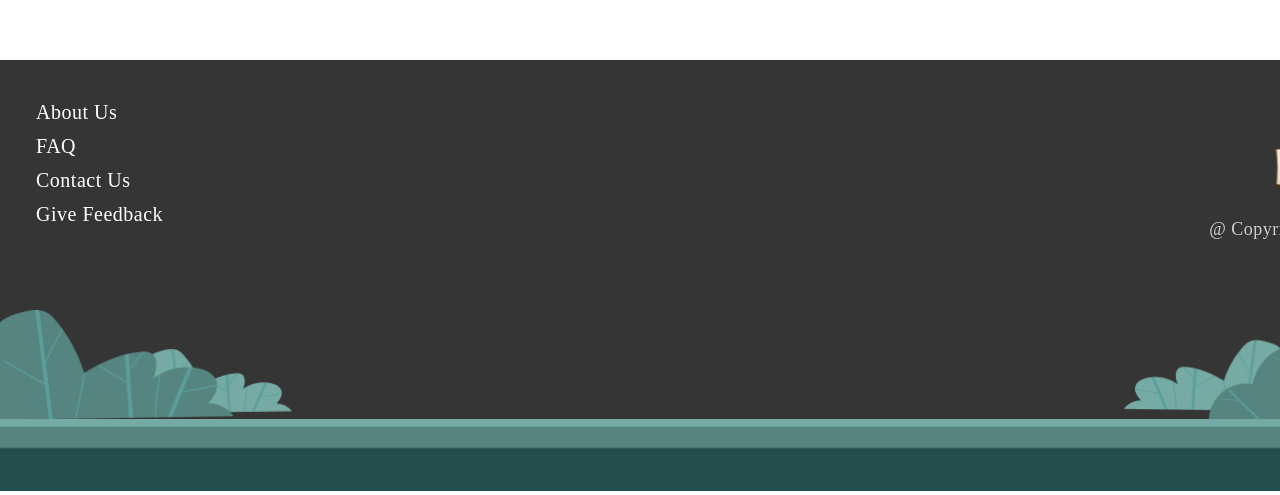
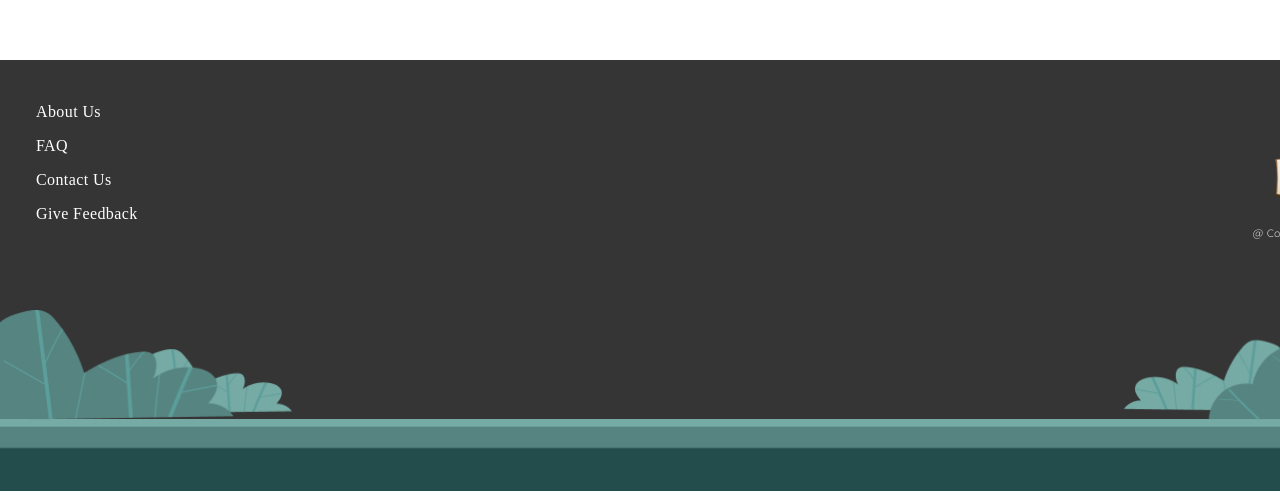
Before and after one commit to idiglove/oku-no-kumo-fe, a Next.js app in the folder project_app/: page / in a window 1280 px wide. Shown: the part 2652-3147 px from the top of the page. Built offline with nearby package versions, Linux system fonts and the light colour scheme.

Commit message:
added font family now onto some more finishing touches

```diff
--- a/project_app/components/Footer.js
+++ b/project_app/components/Footer.js
@@ -24,11 +24,10 @@ export default function Footer() {
               width: "146px",
               height: "24px",
               fontWeight: "500",
-              fontSize: "20px",
+              fontSize: "16px",
               top: "2906px",
               letterSpacing: "0.025em",
               lineHeight: "24px",
-              fontFamily: "Rubik",
             }}
           >
             About Us
@@ -38,12 +37,10 @@ export default function Footer() {
               marginTop: "10px",
               width: "146px",
               height: "24px",
-              fontWeight: "500",
-              fontSize: "20px",
+              fontSize: "16px",
               top: "2906px",
               letterSpacing: "0.025em",
               lineHeight: "24px",
-              fontFamily: "Rubik",
             }}
           >
             FAQ
@@ -53,12 +50,10 @@ export default function Footer() {
               marginTop: "10px",
               width: "146px",
               height: "24px",
-              fontWeight: "500",
-              fontSize: "20px",
+              fontSize: "16px",
               top: "2906px",
               letterSpacing: "0.025em",
               lineHeight: "24px",
-              fontFamily: "Rubik",
             }}
           >
             Contact Us
@@ -69,11 +64,10 @@ export default function Footer() {
               width: "146px",
               height: "24px",
               fontWeight: "500",
-              fontSize: "20px",
+              fontSize: "16px",
               top: "2906px",
               letterSpacing: "0.025em",
               lineHeight: "24px",
-              fontFamily: "Rubik",
             }}
           >
             Give Feedback
@@ -85,16 +79,16 @@ export default function Footer() {
         style={{
           width: "229.86px",
           height: "67.5px",
-          left: "1085.14px",
+          left: "1090px",
+          right: "20px",
           top: "2819.5px",
-          marginTop: "40px",
+          marginTop: "50px",
           boxSizing: "border-box",
         }}
       >
         <Image src="/logo.svg" alt="love" width={238.2} height={106.1} />
         <h6>@ Copyright 2023</h6>
       </div>
-
       <div
         style={{
           zIndex: "1",
--- a/project_app/components/styled.tsx
+++ b/project_app/components/styled.tsx
@@ -14,18 +14,18 @@ export const Box = styled.div`
   h6{
 
    display:block;
-    font-family: Quicksand-Regular;
+
     text-align: right;
-    margin-top: 0.5rem;
-    font-weight: bold;
-    width: 145px;
+    margin-top: 0.1rem;
+
+    width: 140px;
 height: 23px;
 left: "1090.14px",
 top: 2864px;
-font-family: 'Quicksand';
+font-family: 'Quicksand', sans-serif;
 font-style: normal;
 font-weight: 400;
-font-size: 18px;
+font-size: 0.67em;
 line-height: 22px;
 letter-spacing: 0.025em;
 color: #CECECE;
--- a/project_app/pages/index.tsx
+++ b/project_app/pages/index.tsx
@@ -1,5 +1,24 @@
 import Layout from "../components/Layout";
+import Head from 'next/head';
 
 export default function Home() {
-  return <Layout />;
+  return (
+    <>
+    <Head>
+      <link rel="preconnect" href="https://fonts.googleapis.com"/>
+      <link rel="preconnect" href="https://fonts.gstatic.com" crossOrigin="anonymous"/>
+
+<link href="https://fonts.googleapis.com/css2?family=Inter:wght@300&family=Josefin+Sans:ital,wght@1,200;1,700&family=Rubik:wght@500&display=swap" rel="stylesheet"/>
+<link rel="preconnect" href="https://fonts.googleapis.com"/>
+<link rel="preconnect" href="https://fonts.gstatic.com" crossOrigin="anonymous"/>
+<link href="https://fonts.googleapis.com/css2?family=Inter:wght@300&family=Josefin+Sans:ital,wght@1,200;1,700&family=Quicksand&family=Rubik:wght@500&display=swap" rel="stylesheet"/>
+
+    </Head>
+
+
+     <Layout/>
+
+ </>
+
+  );
 }
```
